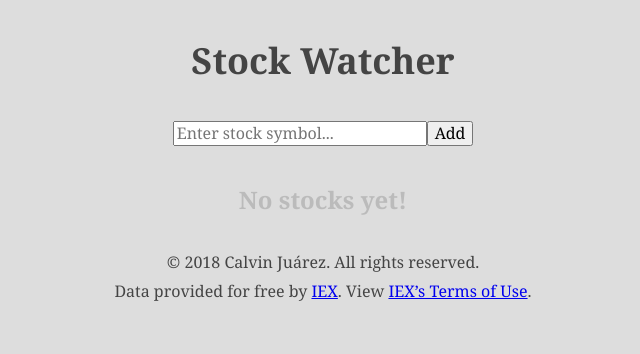
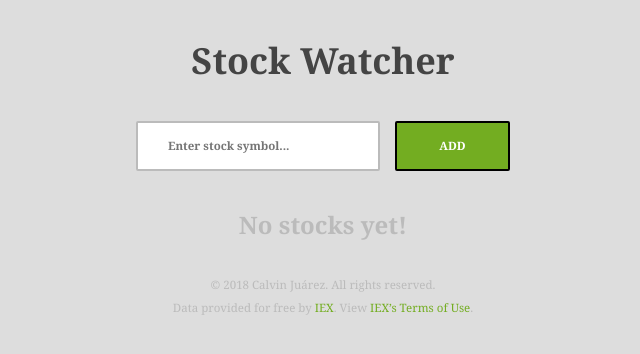
Before and after one commit to calvinjuarez/Stock-Watcher, a Vue app: page / in a window 1280 px wide. Shown: the top 354 px of the page, without its empty margins (317-957 px from the left). Built offline with nearby package versions, Linux system fonts and the light colour scheme; a web font is replaced by a local one; what vue-resource would draw is missing.

Commit message:
FormAddStock – begin styling (broad strokes)

```diff
--- a/public/css/src/base.less
+++ b/public/css/src/base.less
@@ -16,8 +16,10 @@
 	--black:      @black;
 	--green:      @green;
 
-	--padding-v:      @base-padding-v;
-	--padding-v-more: (@base-padding-v * 2);
+	--padding-v:      @padding-v;
+	--padding-v-more: @padding-v-more;
+	--padding-h:      @padding-h;
+	--padding-h-more: @padding-h-more;
 
 	--size-h1: @size-h1;
 	--size-h2: @size-h2;
@@ -36,6 +38,9 @@ body {
 	font-family: @font-stack;
 	background-color: @gray-light;
 }
+* {
+	box-sizing: border-box;
+}
 
 //! -- Type
 /// ------------------------
@@ -51,12 +56,12 @@ h6, .h6 {
 h1, .h1,
 h2, .h2,
 h3, .h3 {
-	margin-bottom: (@base-padding-v * 2);
+	margin-bottom: (@padding-v * 2);
 }
 h4, .h4,
 h5, .h5,
 h6, .h6 {
-	margin-bottom: @base-padding-v
+	margin-bottom: @padding-v
 }
 h1, .h1 {
 	font-size: @size-h1;
@@ -78,5 +83,5 @@ h6, .h6 {
 }
 p {
 	margin-top: 0;
-	margin-bottom: (@base-padding-v / 2);
+	margin-bottom: (@padding-v / 2);
 }
--- /dev/null
+++ b/public/css/src/buttons.less
@@ -0,0 +1,12 @@
+//
+// Global Button Styles - buttons.less
+//
+
+
+.button {
+	.button-unset();
+	font-weight: bold;
+	text-align: center;
+	border-radius: @button-border-radius;
+	cursor: pointer;
+}
--- /dev/null
+++ b/public/css/src/forms.less
@@ -0,0 +1,26 @@
+//
+// Base Form Styles - forms.less
+//
+
+
+.form {} // I've been burned too many times by stying <form> itself; .form is much more maintainable.
+
+/*input,select,textarea*/.form-control,
+/*button*/.form-button { // see https://csswizardry.com/2012/07/quasi-qualified-css-selectors/
+	margin-left:  @input-padding-h;
+	margin-right: @input-padding-h;
+	padding-top:    @input-padding-v;
+	padding-bottom: @input-padding-v;
+}
+.form-control {
+	.input-unset();
+	padding-left:  @padding-h;
+	padding-right: @padding-h;
+	border-color: @input-border-color;
+	border-radius: @input-border-radius;
+	font-weight: bold;
+}
+
+.form-small {
+	font-size: @size-small;
+}
--- a/public/css/src/page.less
+++ b/public/css/src/page.less
@@ -4,5 +4,17 @@
 
 
 .footer {
+	margin-top:    @padding-v-more;
+	margin-bottom: @padding-v-more;
+	color: @gray;
+	font-size: @size-small;
 	text-align: center;
+
+	a {
+		color: @green;
+		text-decoration: none;
+		&:hover {
+			color: @forest;
+		}
+	}
 }
--- a/public/css/style.css
+++ b/public/css/style.css
@@ -9,6 +9,8 @@
   --green: #73ad21;
   --padding-v: 20px;
   --padding-v-more: 40px;
+  --padding-h: 30px;
+  --padding-h-more: 50px;
   --size-h1: 36px;
   --size-h2: 24px;
   --size-h3: ;
@@ -20,6 +22,9 @@ body {
   color: #444;
   font-family: "Droid Serif", Cambria, Georgia, Times, serif, "Apple Color Emoji", "Segoe UI Emoji", "Segoe UI Symbol";
   background-color: #ddd;
+}
+* {
+  box-sizing: border-box;
 }
 h1,
 .h1,
@@ -81,7 +86,47 @@ p {
   margin-bottom: 10px;
 }
 .footer {
+  margin-top: 40px;
+  margin-bottom: 40px;
+  color: #bbb;
+  font-size: 0.72em;
   text-align: center;
+}
+.footer a {
+  color: #73ad21;
+  text-decoration: none;
+}
+.footer a:hover {
+  color: #008001;
+}
+/*input,select,textarea*/
+.form-control,
+.form-button {
+  margin-left: 7.5px;
+  margin-right: 7.5px;
+  padding-top: 16px;
+  padding-bottom: 16px;
+}
+.form-control {
+  border-style: solid;
+  padding-left: 30px;
+  padding-right: 30px;
+  border-color: #bbb;
+  border-radius: 2px;
+  font-weight: bold;
+}
+.form-small {
+  font-size: 0.72em;
+}
+.button {
+  -webkit-appearance: none;
+     -moz-appearance: none;
+          appearance: none;
+  border-style: solid;
+  font-weight: bold;
+  text-align: center;
+  border-radius: 2px;
+  cursor: pointer;
 }
 .for-screenreaders {
   position: absolute;
--- a/public/css/style.less
+++ b/public/css/style.less
@@ -7,6 +7,7 @@
 //! --------------------------------------------------
 
 @import (reference) 'variables.less';
+@import (reference) 'mixins.less';
 
 
 //! STYLES
@@ -16,4 +17,6 @@
 
 @import 'src/base.less';
 @import 'src/page.less';
+@import 'src/forms.less';
+@import 'src/buttons.less';
 @import 'src/utilities.a11y.less';
--- a/src/App.vue
+++ b/src/App.vue
@@ -25,5 +25,4 @@ export default {
 	margin-top:    var(--padding-v-more);
 	margin-bottom: var(--padding-v-more);
 }
-
 </style>
--- a/src/components/FormAddStock.vue
+++ b/src/components/FormAddStock.vue
@@ -1,8 +1,8 @@
 <template>
-<form id="add-stock">
+<form class="form form-small  add-stock" id="add-stock">
 	<label class="for-screenreaders" for="add-stock-symbol">Enter stock symbol</label>
-	<input class="form-control" id="add-stock-symbol" name="add-stock-symbol" type="text" placeholder="Enter stock symbol..." required>
-	<button class="button" id="add-stock-submit" name="add-stock-submit" type="submit">Add</button>
+	<input class="form-control  add-stock-symbol" id="add-stock-symbol" name="add-stock-symbol" type="text" placeholder="Enter stock symbol..." required>
+	<button class="button  form-button  add-stock-submit" id="add-stock-submit" name="add-stock-submit" type="submit">Add</button>
 </form>
 </template>
 
@@ -12,4 +12,13 @@ export default {
 }
 </script>
 
-<style></style>
+<style>
+/*form*/.add-stock {}
+/*input*/.add-stock-symbol {}
+/*button*/.add-stock-submit {
+	min-width: 10em;
+	color: var(--white);
+	text-transform: uppercase;
+	background-color: var(--green);
+}
+</style>
```
Also changed, not shown: public/css/mixins.less (added, +12 -0 lines), public/css/variables.less (+33 -7 lines), 1 other file (tests, documents, lock files or other folders).
